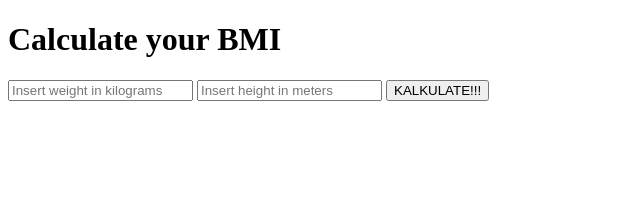
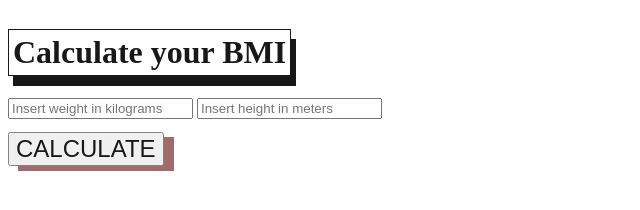
Before and after one commit to T6nuk/nodeJSbodyMassIndex, a website: page index.html in a window 1280 px wide. Shown: the whole page, without its empty margins (0-640 px from the left). Drawn offline with Linux system fonts and the light colour scheme.

Commit message:
some changes

```diff
--- a/index.html
+++ b/index.html
@@ -6,6 +6,29 @@
     <meta name="viewport" content="width=device-width, initial-scale=1.0">
     <title>BMI calculator</title>
     <h1>Calculate your BMI</h1>
+    <style>
+        h1{
+            display: inline-block;
+            padding: 4px;
+            border: 1px solid black;
+            box-shadow: 5px 10px;
+            opacity: 90%;
+        }
+        .button{
+
+            display: flex;
+            opacity: 90%;
+            box-shadow: 10px 5px rgb(149, 92, 92);
+            margin-top: 10pt;
+            font-family: fantasy;
+            font-size: 18pt;
+        }
+    </style>
+    <script>
+        function areYouSure(){
+            document.getElementsByClassName("button").onclick=alert("Are you sure?")
+        }
+    </script>
 </head>
 <body>
 
@@ -14,7 +37,7 @@
 
         <input type="text" name="height" placeholder="Insert height in meters">
 
-        <button type="submit" name="submit">KALKULATE!!!</button>
+        <button class="button" onclick="areYouSure()" type="submit" name="submit">CALCULATE</button>
 
 
     </form>
```
